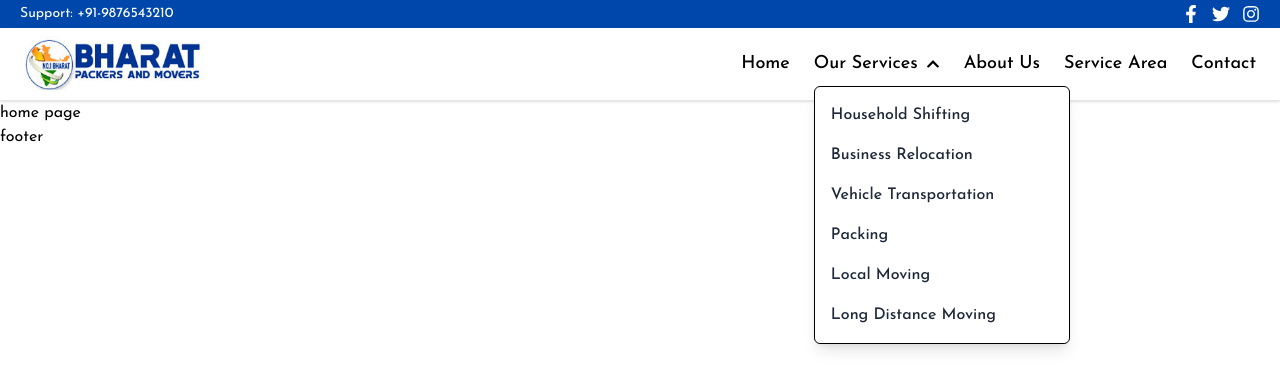
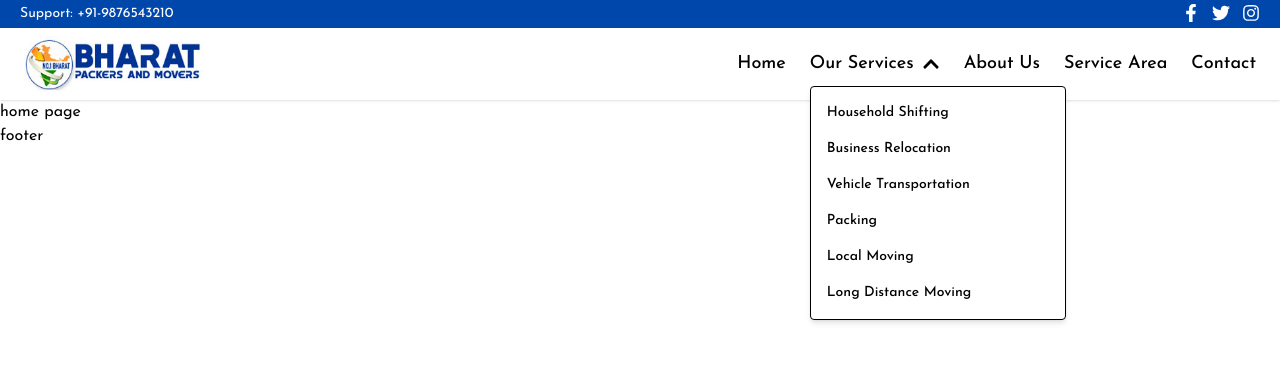
Before and after one commit to thakur7071/Bharat-Packers, a React (Vite) app: page / in a window 1280 px wide. Both pictures are taken after a click on the button "Our Services". Shown: the top 390 px of the page. Built offline with nearby package versions, Linux system fonts and the light colour scheme.

Commit message:
update Navbar.jsx

```diff
--- a/src/Components/Navbar.jsx
+++ b/src/Components/Navbar.jsx
@@ -1,4 +1,4 @@
-import { useState, useEffect } from "react";
+import { useState, useEffect, useRef } from "react";
 import { Link } from "react-router-dom";
 import { logo } from "../Assets";
 import {
@@ -31,73 +31,69 @@ const navLinks = [
 
 export default function Navbar() {
   const [menuOpen, setMenuOpen] = useState(false);
-  const [servicesOpenDesktop, setServicesOpenDesktop] = useState(false);
-  const [servicesOpenMobile, setServicesOpenMobile] = useState(false);
-  const [isMounted, setIsMounted] = useState(false);
+  const [dropdownOpen, setDropdownOpen] = useState(false);
+  const dropdownRef = useRef(null);
+  const menuRef = useRef(null);
 
-  useEffect(() => setIsMounted(true), []);
+  useEffect(() => {
+    const closeOnClickOutside = (e) => {
+      if (!dropdownRef.current?.contains(e.target)) setDropdownOpen(false);
+      if (!menuRef.current?.contains(e.target)) setMenuOpen(false);
+    };
+    document.addEventListener("mousedown", closeOnClickOutside);
+    return () => document.removeEventListener("mousedown", closeOnClickOutside);
+  }, []);
 
   return (
     <>
       {/* Topbar */}
       <div className="bg-[#0047AB] p-1 text-white text-xs md:text-sm">
-        <div className="max-w-7xl mx-auto flex justify-between items-center px-4">
+        <div className="max-w-7xl mx-auto flex justify-between px-4">
           <span>Support: +91-9876543210</span>
           <div className="flex gap-3 text-base md:text-lg">
-            <FaFacebookF className="cursor-pointer hover:text-gray-300" />
-            <FaTwitter className="cursor-pointer hover:text-gray-300" />
-            <FaInstagram className="cursor-pointer hover:text-gray-300" />
+            {[FaFacebookF, FaTwitter, FaInstagram].map((Icon, i) => (
+              <Icon key={i} className="cursor-pointer hover:text-gray-300" />
+            ))}
           </div>
         </div>
       </div>
 
       {/* Navbar */}
-      <nav className="bg-white shadow-sm border-b border-gray-200 p-2 sticky top-0 z-50">
+      <nav className="bg-white shadow-sm p-2 sticky top-0 z-50">
         <div className="max-w-7xl mx-auto flex justify-between items-center px-4">
           <Link to="/">
             <img src={logo} alt="Logo" className="h-14 max-w-[180px]" />
           </Link>
 
           {/* Desktop Menu */}
-          <div className="hidden md:flex gap-6 text-black font-medium text-sm md:text-base lg:text-lg relative">
+          <div className="hidden md:flex gap-6 text-sm md:text-base lg:text-lg font-medium">
             {navLinks.map((link, i) =>
               link.subLinks ? (
-                <div key={i} className="relative">
+                <div key={i} className="relative" ref={dropdownRef}>
                   <button
-                    onClick={() => setServicesOpenDesktop(!servicesOpenDesktop)}
-                    className="flex items-center gap-2 hover:underline focus:outline-none"
-                    aria-haspopup="true"
-                    aria-expanded={servicesOpenDesktop}
+                    onClick={() => setDropdownOpen((prev) => !prev)}
+                    className="flex items-center gap-2 cursor-pointer"
                   >
                     {link.label}
-                    {servicesOpenDesktop ? (
-                      <FaChevronUp className="text-xs md:text-sm" />
-                    ) : (
-                      <FaChevronDown className="text-xs md:text-sm" />
-                    )}
+                    {dropdownOpen ? <FaChevronUp /> : <FaChevronDown />}
                   </button>
-
-                  {servicesOpenDesktop && (
-                    <div className="absolute top-full left-0 mt-2 w-64 bg-white border rounded-md shadow-lg py-2 z-50">
-                      {link.subLinks.map((sublink, j) => (
+                  {dropdownOpen && (
+                    <div className="absolute bg-white border shadow-md mt-2 w-64 rounded z-50 py-2">
+                      {link.subLinks.map((s, j) => (
                         <Link
                           key={j}
-                          to={sublink.href}
-                          onClick={() => setServicesOpenDesktop(false)}
-                          className="block px-4 py-2 text-xs md:text-sm lg:text-base text-gray-800 hover:bg-gray-100"
+                          to={s.href}
+                          className="block px-4 py-2 text-sm cursor-pointer hover:bg-gray-100"
+                          onClick={() => setDropdownOpen(false)}
                         >
-                          {sublink.label}
+                          {s.label}
                         </Link>
                       ))}
                     </div>
                   )}
                 </div>
               ) : (
-                <Link
-                  key={i}
-                  to={link.href}
-                  className="hover:underline text-sm md:text-base lg:text-lg"
-                >
+                <Link key={i} to={link.href} className="cursor-pointer">
                   {link.label}
                 </Link>
               )
@@ -105,65 +101,35 @@ export default function Navbar() {
           </div>
 
           {/* Mobile Menu Toggle */}
-          <button
-            onClick={() => {
-              setMenuOpen(!menuOpen);
-              setServicesOpenMobile(false);
-            }}
-            className="md:hidden text-2xl text-black focus:outline-none"
-            aria-label="Toggle menu"
-          >
+          <button onClick={() => setMenuOpen(!menuOpen)} className="md:hidden text-2xl">
             {menuOpen ? <FaTimes /> : <FaBars />}
           </button>
         </div>
 
         {/* Mobile Menu */}
-        {isMounted && menuOpen && (
-          <div className="fixed top-0 left-0 w-full h-full bg-white z-40 p-6 space-y-6 overflow-y-auto ">
-            <div className="flex justify-between items-center border-b pb-4">
-              <span className="text-lg font-bold">Menu</span>
-              <button
-                onClick={() => setMenuOpen(false)}
-                className="text-2xl text-black focus:outline-none"
-                aria-label="Close menu"
-              >
+        {menuOpen && (
+          <div ref={menuRef} className="fixed inset-0 bg-white z-40 p-6 space-y-6 overflow-y-auto">
+            <div className="flex justify-between border-b pb-4">
+              <span className="font-bold text-lg">Menu</span>
+              <button onClick={() => setMenuOpen(false)} className="text-2xl">
                 <FaTimes />
               </button>
             </div>
 
             {navLinks.map((link, i) =>
               link.subLinks ? (
-                <div key={i}>
-                  <button
-                    onClick={() => setServicesOpenMobile(!servicesOpenMobile)}
-                    className="flex justify-between w-full text-left font-semibold text-black focus:outline-none text-base"
-                    aria-haspopup="true"
-                    aria-expanded={servicesOpenMobile}
-                  >
-                    {link.label}
-                    {servicesOpenMobile ? <FaChevronUp /> : <FaChevronDown />}
-                  </button>
-                  {servicesOpenMobile && (
-                    <div className="pl-4 mt-2 space-y-2">
-                      {link.subLinks.map((sublink, j) => (
-                        <Link
-                          key={j}
-                          to={sublink.href}
-                          onClick={() => setMenuOpen(false)}
-                          className="block text-black hover:underline text-base"
-                        >
-                          {sublink.label}
-                        </Link>
-                      ))}
-                    </div>
-                  )}
-                </div>
+                <DropdownMenu
+                  key={i}
+                  label={link.label}
+                  links={link.subLinks}
+                  onClose={() => setMenuOpen(false)}
+                />
               ) : (
                 <Link
                   key={i}
                   to={link.href}
                   onClick={() => setMenuOpen(false)}
-                  className="block text-black hover:underline text-base"
+                  className="block text-base cursor-pointer"
                 >
                   {link.label}
                 </Link>
@@ -175,3 +141,32 @@ export default function Navbar() {
     </>
   );
 }
+
+function DropdownMenu({ label, links, onClose }) {
+  const [open, setOpen] = useState(false);
+  return (
+    <div>
+      <button
+        onClick={() => setOpen((prev) => !prev)}
+        className="flex justify-between w-full font-semibold text-base cursor-pointer"
+      >
+        {label}
+        {open ? <FaChevronUp /> : <FaChevronDown />}
+      </button>
+      {open && (
+        <div className="pl-4 mt-2 space-y-2">
+          {links.map((link, i) => (
+            <Link
+              key={i}
+              to={link.href}
+              onClick={onClose}
+              className="block text-base cursor-pointer"
+            >
+              {link.label}
+            </Link>
+          ))}
+        </div>
+      )}
+    </div>
+  );
+}
```
